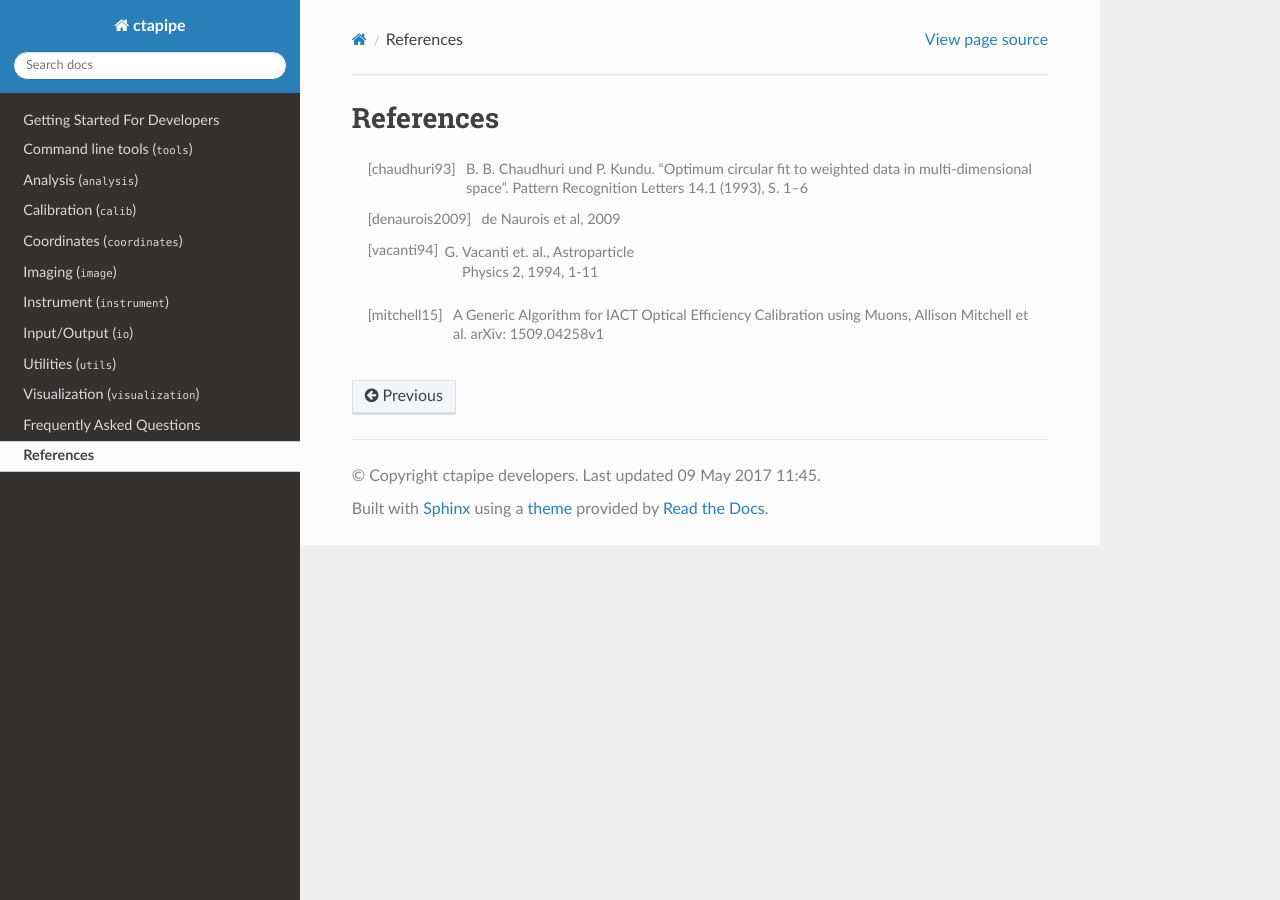
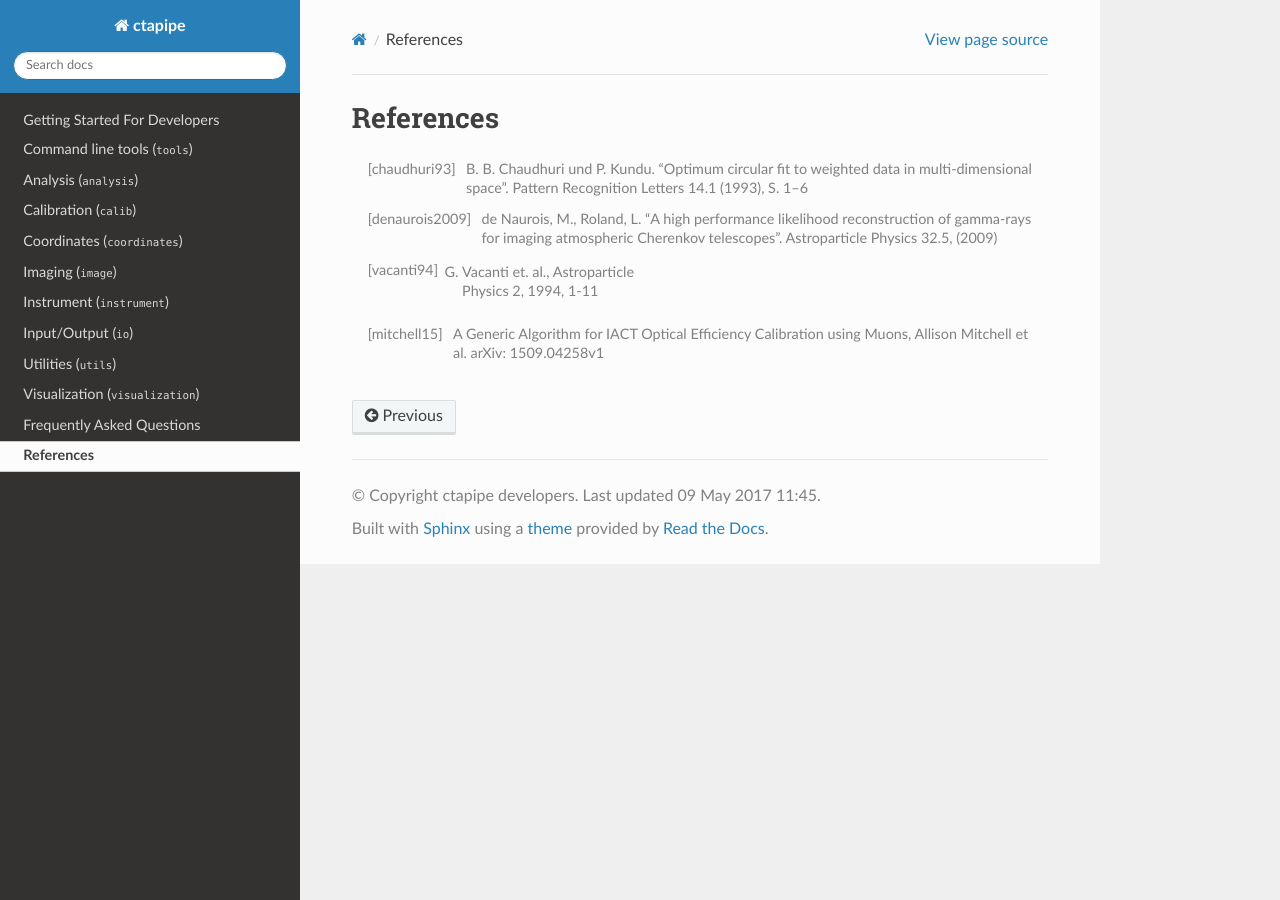
Before and after one commit to cta-observatory/ctapipe, a Sphinx documentation site: the page built from docs/bibliography.rst, in a window 1280 px wide. Built offline with Sphinx 7.4.7 and the Read the Docs theme 2.0.0, drawn with Linux system fonts in a browser that asks for light colours; pages that are not in the unit, such as notebooks, are missing from menus; the version number could not be read and is left out.

Commit message:
update reference

```diff
--- a/docs/bibliography.rst
+++ b/docs/bibliography.rst
@@ -5,7 +5,10 @@ References
 	to weighted data in multi-dimensional space". Pattern
 	Recognition Letters 14.1 (1993), S. 1–6
 
-.. [denaurois2009] de Naurois et al, 2009
+.. [denaurois2009] de Naurois, M., Roland, L. "A high performance
+	likelihood reconstruction of gamma-rays for imaging
+	atmospheric Cherenkov telescopes". Astroparticle Physics
+	32.5, (2009)
 
 .. [vacanti94] G. Vacanti et. al., Astroparticle Physics 2, 1994, 1-11
 
```
